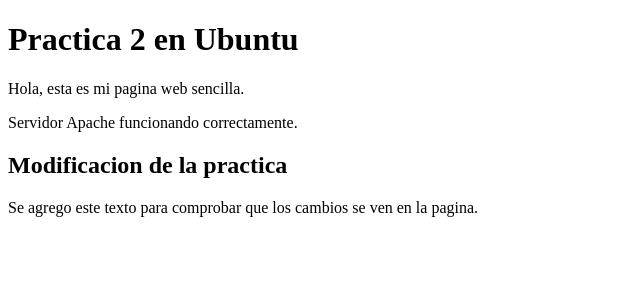
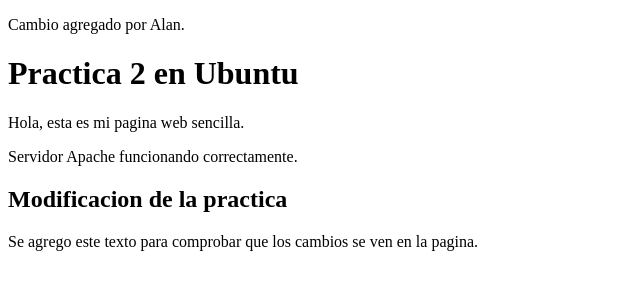
Before and after one commit to alangallegoschavez-collab/Proyecto01, a plain HTML site: page index.html in a window 1280 px wide. Shown: the whole page, without its empty margins (0-640 px from the left). Drawn offline with Linux system fonts and the light colour scheme.

Commit message:
se agrego cambio agregado por Alan

```diff
--- a/index.html
+++ b/index.html
@@ -5,6 +5,7 @@
     <title>Practica Web2</title>
 </head>
 <body>
+    <p>Cambio agregado por Alan.</p>
     <h1>Practica 2 en Ubuntu</h1>
     <p>Hola, esta es mi pagina web sencilla.</p>
     <p>Servidor Apache funcionando correctamente.</p>
```
